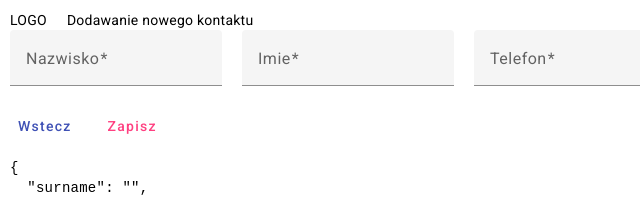
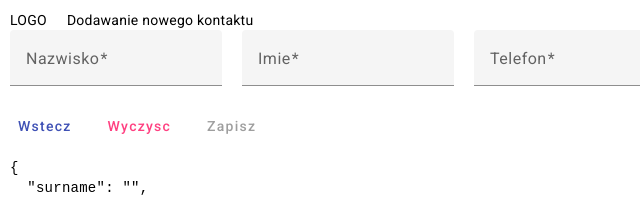
Before and after one commit to Hekterek/app-kontakty, an Angular app: page /contact-add in a window 1280 px wide. Shown: the top 199 px of the page, without its empty margins (0-640 px from the left). Built offline with nearby package versions, Linux system fonts and the light colour scheme.

Commit message:
modify ContactAddComponent

```diff
--- a/src/app/contacts/contact-add/contact-add.component.html
+++ b/src/app/contacts/contact-add/contact-add.component.html
@@ -18,7 +18,8 @@
 </form>
 
 <button [routerLink]="['/contacts']" mat-button color="primary">Wstecz</button>
-<button mat-button color="accent">Zapisz</button>
+<button (click)="contactForm.reset()" mat-button color="accent">Wyczysc</button>
+<button (click)="addContact()" [disabled]="contactForm.invalid" mat-button color="accent">Zapisz</button>
 
 <pre>{{ contactForm.value | json }}</pre>
 <pre>{{ contactForm.status | json }}</pre>
--- a/src/app/contacts/contact-add/contact-add.component.ts
+++ b/src/app/contacts/contact-add/contact-add.component.ts
@@ -1,5 +1,7 @@
 import { Component, OnInit } from '@angular/core';
 import { FormBuilder, FormGroup, Validators } from '@angular/forms';
+import { Router } from '@angular/router';
+import { ContactsService } from '../contacts.service';
 
 @Component({
   selector: 'app-contact-add',
@@ -9,17 +11,37 @@
 export class ContactAddComponent implements OnInit {
   contactForm: FormGroup = new FormGroup({});
 
-  constructor(private fb: FormBuilder) {}
+  constructor(
+    private fb: FormBuilder,
+    private contactsService: ContactsService,
+    private router: Router
+  ) {}
 
   ngOnInit(): void {
     this.buildContactForm();
   }
   // model logiczny formularza
   private buildContactForm() {
+    const surnamePattern: string | RegExp = '^[A-z]{3,10}$';
+    const firstNamePattern: string | RegExp = '^[A-z]{3,10}$';
+    const phoneNumberPattern: string | RegExp = '^[0-9]{9,15}$';
+
     this.contactForm = this.fb.group({
-      surname: ['', Validators.required],
-      firstName: ['', Validators.required],
-      phoneNumber: ['', Validators.required],
+      surname: ['', [Validators.required, Validators.pattern(surnamePattern)]],
+      firstName: [
+        '',
+        [Validators.required, Validators.pattern(firstNamePattern)],
+      ],
+      phoneNumber: [
+        '',
+        [Validators.required, Validators.pattern(phoneNumberPattern)],
+      ],
     });
   }
+
+  addContact() {
+    this.contactsService
+      .addContact(this.contactForm.value)
+      .subscribe(() => this.router.navigate(['/contacts']));
+  }
 }
--- a/src/app/contacts/contacts.service.ts
+++ b/src/app/contacts/contacts.service.ts
@@ -17,4 +17,8 @@
   getContact(id: number): Observable<any> {
     return this.httpClient.get(`${this.baseApiUrl}/contact/${id}`);
   }
+
+  addContact(data: object): Observable<any> {
+    return this.httpClient.post(`${this.baseApiUrl}/contact/add`, data);
+  }
 }
--- a/src/styles.scss
+++ b/src/styles.scss
@@ -9,3 +9,8 @@
   font-family: Roboto, "Helvetica Neue", sans-serif;
   padding: 10px;
 }
+
+header {
+  display: flex;
+  align-items: center;
+}
```
